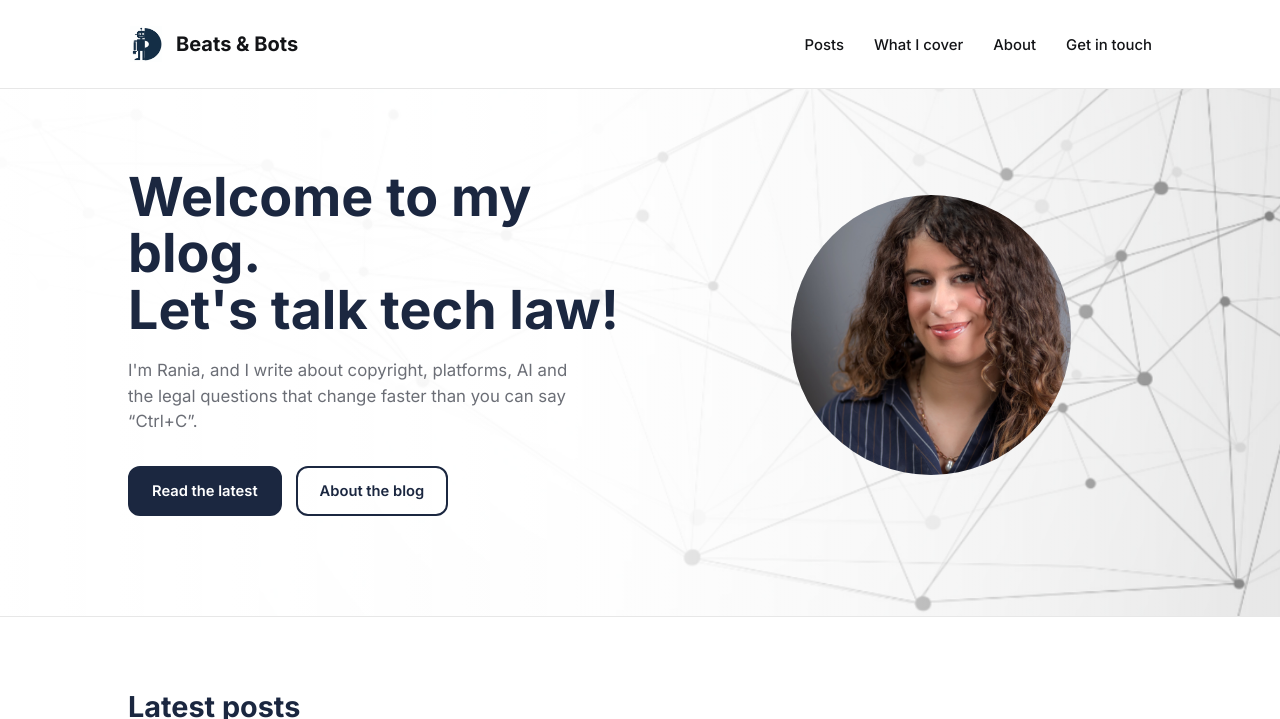
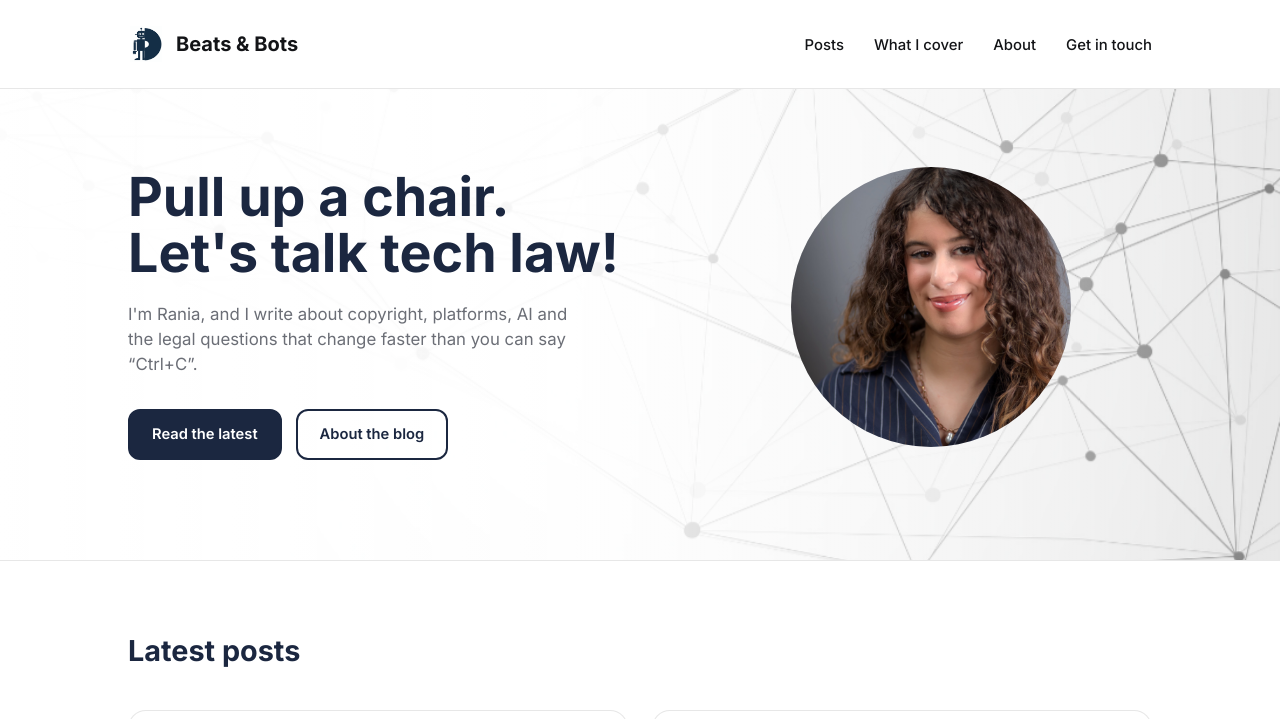
Before and after one commit to raniabouz/beats-and-bots, a Jekyll site: the page built from index.markdown, in a window 1280 px wide and 900 px high, cut to the strip 0-719 px from the top of the window. Built offline with Jekyll 4.4.1, drawn with Linux system fonts in a browser that asks for light colours.

Commit message:
Change welcome message in hero section

```diff
--- a/index.markdown
+++ b/index.markdown
@@ -6,7 +6,7 @@ title: Beats & Bots
 <section class="hero">
   <div class="wrap hero-grid">
     <div>
-      <h1>Welcome to my blog.<br><span class="SOMETHING">Let's talk tech law!</span></h1>
+      <h1>Pull up a chair.<br><span class="SOMETHING">Let's talk tech law!</span></h1>
       <p class="sub">I'm Rania, and I write about copyright, platforms, AI and the legal questions that change faster than you can say “Ctrl+C”.</p>
       <div class="hero-cta">
         <a class="btn btn-solid" href="#posts">Read the latest</a>
```
